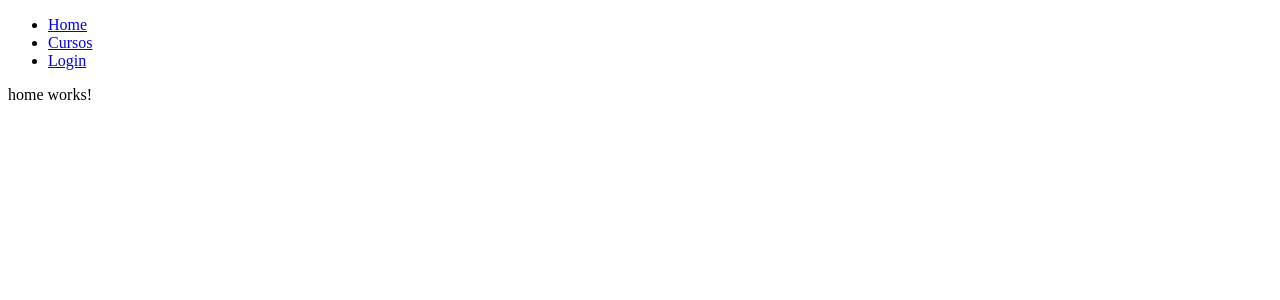
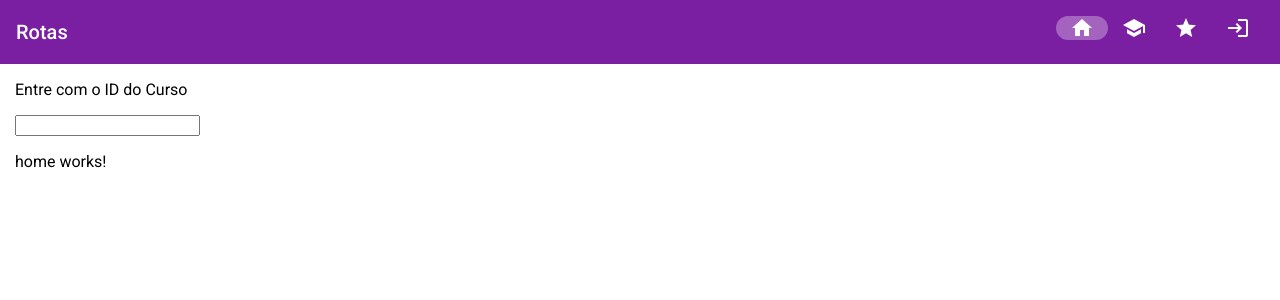
Before and after one commit to rafaasimi/angular-loianetraining, an Angular app in the folder rotas/: page / in a window 1280 px wide. Shown: the top 300 px of the page. Built offline with nearby package versions, Linux system fonts and the light colour scheme.

Commit message:
Adicionado material sobre rotas

```diff
--- a/rotas/angular.json
+++ b/rotas/angular.json
@@ -31,6 +31,7 @@
               "src/assets"
             ],
             "styles": [
+              "./node_modules/@angular/material/prebuilt-themes/purple-green.css",
               "src/styles.scss"
             ],
             "scripts": []
@@ -99,6 +100,7 @@
               "src/assets"
             ],
             "styles": [
+              "./node_modules/@angular/material/prebuilt-themes/purple-green.css",
               "src/styles.scss"
             ],
             "scripts": []
--- a/rotas/package.json
+++ b/rotas/package.json
@@ -11,10 +11,12 @@
   "private": true,
   "dependencies": {
     "@angular/animations": "~13.3.0",
+    "@angular/cdk": "^13.3.9",
     "@angular/common": "~13.3.0",
     "@angular/compiler": "~13.3.0",
     "@angular/core": "~13.3.0",
     "@angular/forms": "~13.3.0",
+    "@angular/material": "^13.3.9",
     "@angular/platform-browser": "~13.3.0",
     "@angular/platform-browser-dynamic": "~13.3.0",
     "@angular/router": "~13.3.0",
--- a/rotas/src/app/app.routing.ts
+++ b/rotas/src/app/app-routing.module.ts
@@ -2,12 +2,14 @@ import { NgModule } from '@angular/core';
 import { Routes, RouterModule } from '@angular/router'; // CLI imports router
 
 import { CursosComponent } from './cursos/cursos.component';
+import { CursoDetalheComponent } from './curso-detalhe/curso-detalhe.component';
 import { HomeComponent } from './home/home.component';
 import { LoginComponent } from './login/login.component';
 
 const routes: Routes = [
     { path: '', component: HomeComponent },
     { path: 'cursos', component: CursosComponent },
+    { path: 'curso/:id', component: CursoDetalheComponent },
     { path: 'login', component: LoginComponent },
   ];
 
--- a/rotas/src/app/app.component.html
+++ b/rotas/src/app/app.component.html
@@ -1,7 +1,28 @@
-<ul>
-  <li><a href="/">Home</a></li>
-  <li><a href="cursos">Cursos</a></li>
-  <li><a href="login">Login</a></li>
-</ul>
+<mat-toolbar color="primary">
+  <mat-toolbar-row>
+    <span>Rotas</span>
 
-<router-outlet></router-outlet>
+    <span class="example-spacer"></span>
+
+    <a routerLink="/">
+      <mat-icon routerLinkActive="active" [routerLinkActiveOptions]="{exact: true}" class="example-icon" aria-hidden="false" aria-label="Home">home</mat-icon>
+    </a>
+    <a routerLink="/cursos">
+      <mat-icon routerLinkActive="active" class="example-icon" aria-hidden="false" aria-label="Cursos">school</mat-icon>
+    </a>
+    <a routerLink="curso/{{id}}">
+      <mat-icon routerLinkActive="active" class="example-icon" aria-hidden="false" aria-label="Login">star</mat-icon>
+    </a>
+    <a routerLink="/login">
+      <mat-icon routerLinkActive="active" class="example-icon" aria-hidden="false" aria-label="Login">login</mat-icon>
+    </a>
+
+  </mat-toolbar-row>
+</mat-toolbar>
+
+<div class="container">
+  <p>Entre com o ID do Curso</p>
+  <input type="text" [(ngModel)]="id">
+
+  <router-outlet></router-outlet>
+</div>
--- a/rotas/src/app/app.component.scss
+++ b/rotas/src/app/app.component.scss
@@ -0,0 +1,17 @@
+a {
+  color: inherit;
+}
+.example-icon {
+  padding: 0 14px;
+}
+.example-spacer {
+  flex: 1 1 auto;
+}
+
+mat-icon {
+  padding: 5px;
+}
+mat-icon.active {
+  background-color: rgba(255, 255, 255, 0.3);
+  border-radius: 20px;
+}
--- a/rotas/src/app/app.component.ts
+++ b/rotas/src/app/app.component.ts
@@ -7,4 +7,6 @@ import { Component } from '@angular/core';
 })
 export class AppComponent {
   title = 'rotas';
+
+  id: string = ''
 }
--- /dev/null
+++ b/rotas/src/app/curso-detalhe/curso-detalhe.component.html
@@ -0,0 +1,3 @@
+<p>
+    Detalhes do curso: {{id}}
+</p>
--- /dev/null
+++ b/rotas/src/app/curso-detalhe/curso-detalhe.component.ts
@@ -0,0 +1,26 @@
+import { Component, OnInit } from '@angular/core';
+import { ActivatedRoute } from '@angular/router';
+import { Subscription } from 'rxjs';
+
+@Component({
+  selector: 'app-curso-detalhe',
+  templateUrl: './curso-detalhe.component.html',
+  styleUrls: ['./curso-detalhe.component.scss']
+})
+export class CursoDetalheComponent implements OnInit {
+
+  id: string = '';
+  inscricao: Subscription = new Subscription();
+
+  constructor(private route: ActivatedRoute) {}
+
+  ngOnInit(): void {
+    this.inscricao = this.route.params.subscribe((params: any) => this.id = params['id']);
+    // this.id = this.route.snapshot.params['id'];
+  }
+
+  ngOnDestroy(): void {
+    this.inscricao.unsubscribe();
+  }
+
+}
--- a/rotas/src/index.html
+++ b/rotas/src/index.html
@@ -6,7 +6,9 @@
   <base href="/">
   <meta name="viewport" content="width=device-width, initial-scale=1">
   <link rel="icon" type="image/x-icon" href="favicon.ico">
-  <link href="http://fonts.googleapis.com/icon?family=Material+Icons" rel="stylesheet">
+  <link rel="preconnect" href="https://fonts.gstatic.com">
+  <link href="https://fonts.googleapis.com/css2?family=Roboto:wght@300;400;500&display=swap" rel="stylesheet">
+  <link href="https://fonts.googleapis.com/icon?family=Material+Icons" rel="stylesheet">
 </head>
 <body>
   <app-root></app-root>
--- a/rotas/src/styles.scss
+++ b/rotas/src/styles.scss
@@ -1 +1,8 @@
 /* You can add global styles to this file, and also import other style files */
+
+html, body { height: 100%; }
+body { margin: 0; font-family: Roboto, "Helvetica Neue", sans-serif; }
+
+.container {
+    margin: 0 15px;
+}
```
Also changed, not shown: rotas/src/app/app.module.ts (+17 -6 lines), rotas/src/app/curso-detalhe/curso-detalhe.component.scss (added), 2 other files (tests, documents, lock files or other folders).
